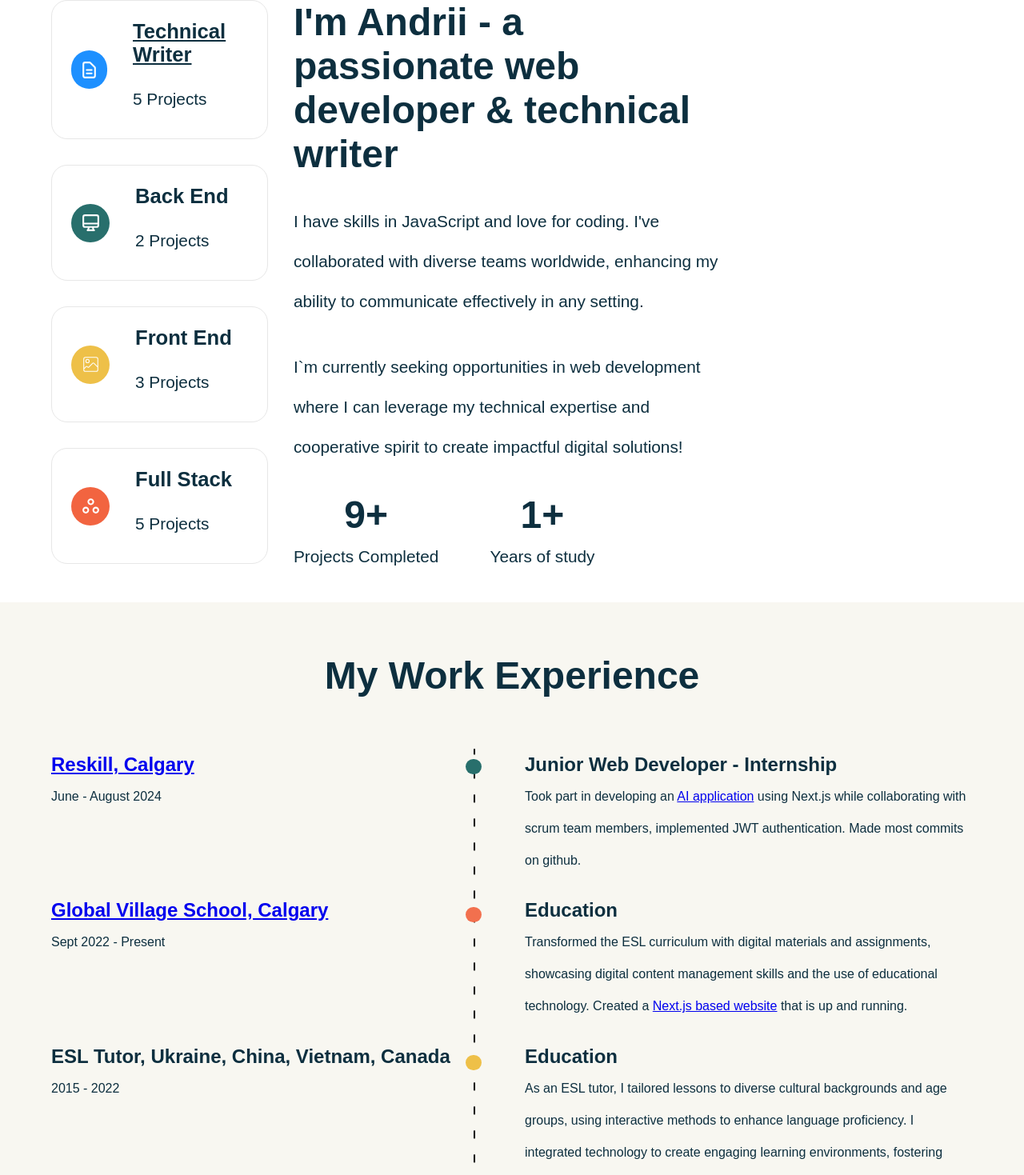
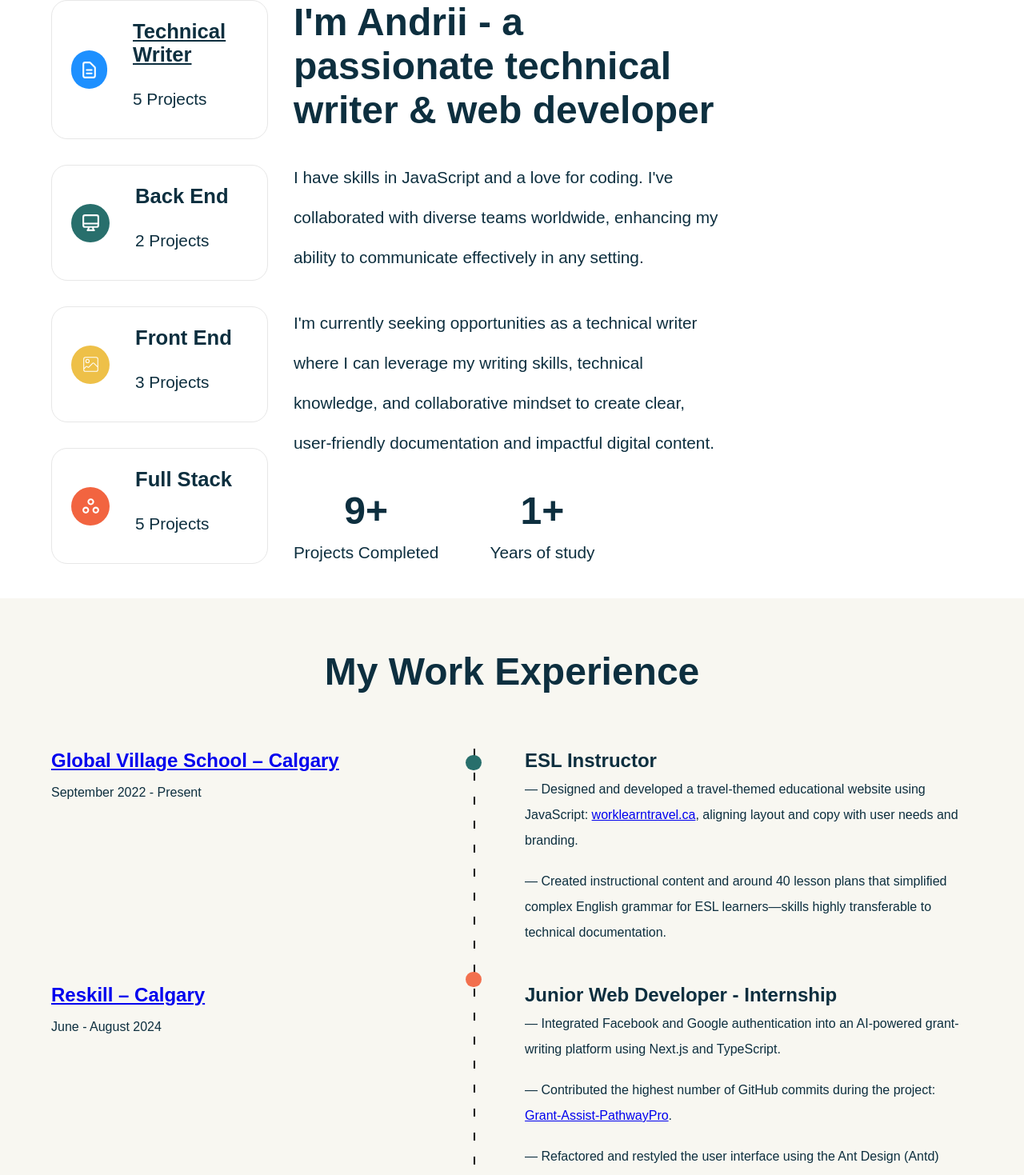
Before and after one commit to AStefankiv/my_portfolio, a React (Vite) app: page / in a window 1280 px wide. Shown: the part 572-2041 px from the top of the page at 80% size. Built offline with nearby package versions, Linux system fonts and the light colour scheme; a web font is replaced by a local one.

Commit message:
Edit work experience & edit css

```diff
--- a/src/components/Experties/Experties.jsx
+++ b/src/components/Experties/Experties.jsx
@@ -49,7 +49,7 @@ const Experties = () => {
             variants={textVariant(0.5)}
             className={css.rightSide}>
 
-                <span className='primaryText'>I'm Andrii - a passionate web developer & technical writer </span>
+                <span className='primaryText'>I'm Andrii - a passionate technical writer & web developer </span>
                 {WhatDoIHelp.map((paragraph, i)=> <span className='secondaryText' key={i}>{paragraph}</span>)}
 
 
--- a/src/components/Work/Work.jsx
+++ b/src/components/Work/Work.jsx
@@ -2,6 +2,7 @@ import React from "react";
 import css from "./Work.module.scss";
 import {motion} from 'framer-motion'
 import { draw, fadeIn, slideIn, staggerChildren, textVariant2, zoomIn } from "../../utils/motion";
+
 const Work = () => {
   return (
     <motion.section
@@ -17,36 +18,40 @@ const Work = () => {
         <span className="primaryText yPaddings">My Work Experience</span>
 
         <div className={`flexCenter ${css.experiences}`}>
+
           <motion.div variants={textVariant2} className={`flexCenter ${css.exp}`}>
             <div className={css.post}>
-              <h1><a href="https://www.pathwaypro.ca/">Reskill, Calgary</a></h1>
-              <p>June - August 2024</p>
+              <h1><a href="https://gvenglish.com/">Global Village School – Calgary</a></h1>
+              <p>September 2022 - Present</p>
             </div>
             <div className={css.role}>
-              <h1>Junior Web Developer - Internship</h1>
-              <p>Took part in developing an <a href="https://github.com/Grant-Assist-PathwayPro/client">AI application</a> using Next.js while collaborating with scrum team members, implemented JWT authentication. Made most commits on github.</p>
+              <h1>ESL Instructor</h1>
+              <p>— Designed and developed a travel-themed educational website using JavaScript: <a href="https://www.worklearntravel.ca/" target="_blank">worklearntravel.ca</a>, aligning layout and copy with user needs and branding.</p>
+              <p>— Created instructional content and around 40 lesson plans that simplified complex English grammar for ESL learners—skills highly transferable to technical documentation.</p>
             </div>
           </motion.div>
 
           <motion.div variants={textVariant2} className={`flexCenter ${css.exp}`}>
             <div className={css.post}>
-              <h1><a href="https://gvenglish.com/">Global Village School, Calgary</a></h1>
-              <p>Sept 2022 - Present</p>
+              <h1><a href="https://www.pathwaypro.ca/">Reskill – Calgary</a></h1>
+              <p>June - August 2024</p>
             </div>
             <div className={css.role}>
-              <h1>Education</h1>
-              <p>Transformed the ESL curriculum with digital materials and assignments, showcasing digital content management skills and the use of educational technology. Created a <a href="https://www.worklearntravel.ca/" target="_blank">Next.js based website</a> that is up and running.</p>
+              <h1>Junior Web Developer - Internship</h1>
+              <p>— Integrated Facebook and Google authentication into an AI-powered grant-writing platform using Next.js and TypeScript.</p>
+              <p>— Contributed the highest number of GitHub commits during the project: <a href="https://github.com/Grant-Assist-PathwayPro/client" target="_blank">Grant-Assist-PathwayPro</a>.</p>
+              <p>— Refactored and restyled the user interface using the Ant Design (Antd) component library to improve usability and visual consistency.</p>
             </div>
           </motion.div>
 
           <motion.div variants={textVariant2} className={`flexCenter ${css.exp}`}>
             <div className={css.post}>
-              <h1>ESL Tutor, Ukraine, China, Vietnam, Canada</h1>
+              <h1>Various ESL Schools – Ukraine, China, Vietnam</h1>
               <p>2015 - 2022</p>
             </div>
             <div className={css.role}>
-              <h1>Education</h1>
-              <p>As an ESL tutor, I tailored lessons to diverse cultural backgrounds and age groups, using interactive methods to enhance language proficiency. I integrated technology to create engaging learning environments, fostering confident English language learners.</p>
+              <h1>ESL Instructor</h1>
+              <p>— Delivered personalized instruction across diverse learner backgrounds, adjusting tone, style, and complexity—mirroring the skills needed to write for both technical and non-technical audiences.</p>
             </div>
           </motion.div>
 
--- a/src/components/Work/Work.module.scss
+++ b/src/components/Work/Work.module.scss
@@ -24,6 +24,12 @@
                 .role {
                     margin-left: 2rem;
                 }
+
+                .role p {
+                    line-height: 200%;
+                    margin-bottom: 1.2rem; // Optional: keep a little spacing between <p> blocks
+                  }
+
             }
 
             .progressbar {
@@ -61,13 +67,13 @@
                         width: 1.2rem;
                         height: 1.2rem;
                     }
-                }
-                .secondCircle {
-                    margin-top: -2rem;
-                }
-                .thirdCircle {
-                    margin-top: -2rem;
-                }
+                    }
+                    .secondCircle {
+                        margin-top: 5rem;//4 and 6
+                    }
+                    .thirdCircle {
+                        margin-top: 8rem;
+                    }
             }
         }
 
--- a/src/utils/data.js
+++ b/src/utils/data.js
@@ -30,8 +30,8 @@ export const projectExperience = [
 ];
 
 export const WhatDoIHelp = [
-  "I have skills in JavaScript and love for coding. I've collaborated with diverse teams worldwide, enhancing my ability to communicate effectively in any setting.",
-  "I`m currently seeking opportunities in web development where I can leverage my technical expertise and cooperative spirit to create impactful digital solutions!",
+  "I have skills in JavaScript and a love for coding. I've collaborated with diverse teams worldwide, enhancing my ability to communicate effectively in any setting.",
+  "I'm currently seeking opportunities as a technical writer where I can leverage my writing skills, technical knowledge, and collaborative mindset to create clear, user-friendly documentation and impactful digital content.",
 ];
 
 export const comments = [
```
